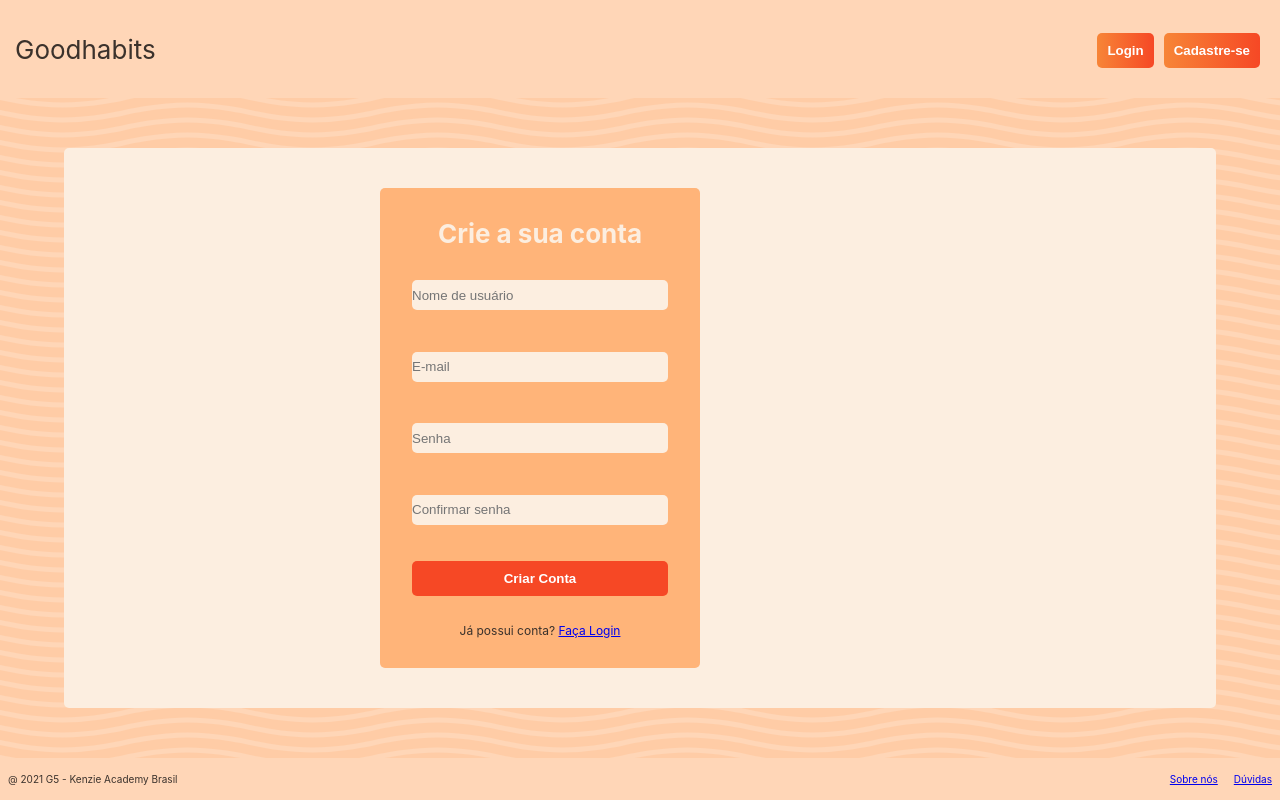
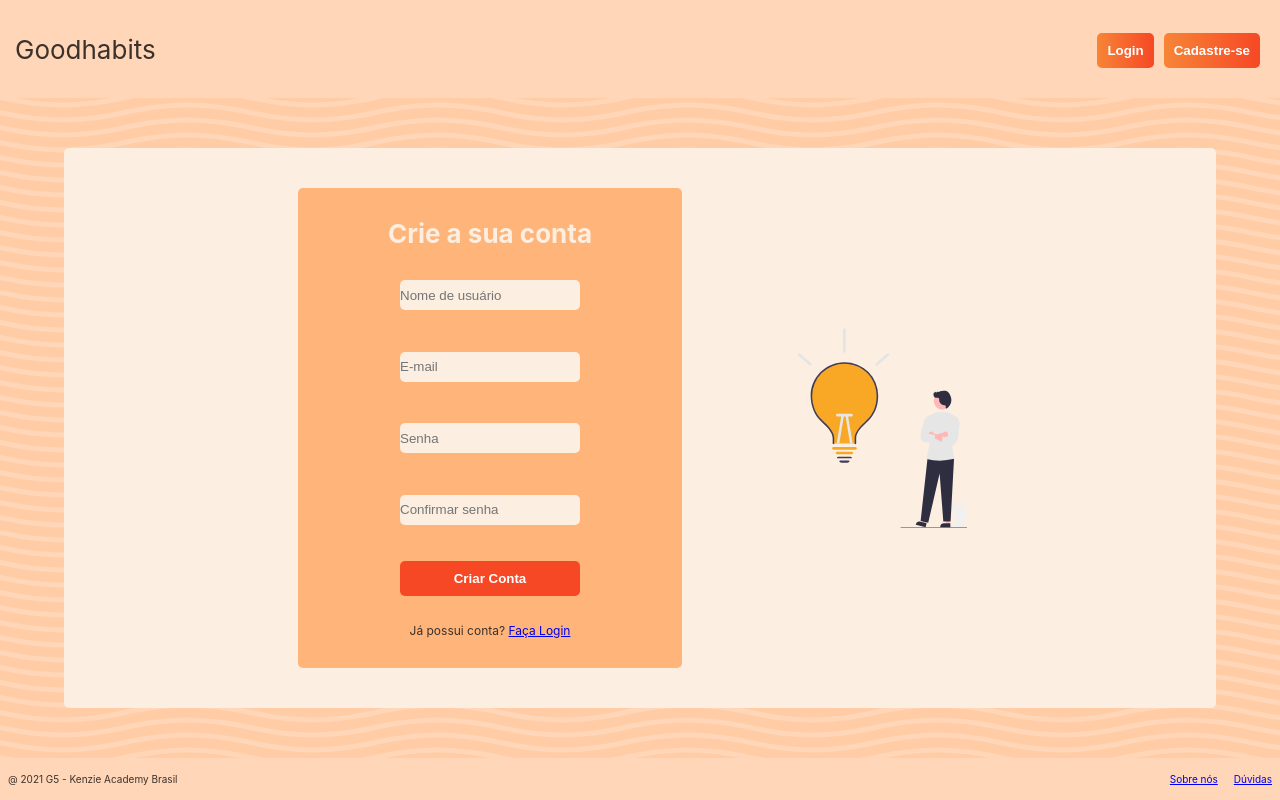
Before and after one commit to annaoliveira02/good-habits, a React (Create React App) app: page /signUp in a window 1280 px wide. Built offline with nearby package versions, Linux system fonts and the light colour scheme.

Commit message:
feat(src/featSignUp): editing image/completed form

```diff
--- a/src/components/SignUpForm/style.js
+++ b/src/components/SignUpForm/style.js
@@ -1,12 +1,12 @@
 import styled from "styled-components";
-import registerImage from "../../assets/img/registerImage.png";
+import registerImage from "../../assets/img/registerImage.svg";
 
 export const FormContainer = styled.form`
   display: flex;
   justify-content: space-between;
   flex-direction: column;
   align-items: center;
-  min-width: 25vw;
+  min-width: 30vw;
   height: 60vh;
   padding: 30px 0;
   background-color: #ffb479;
@@ -30,14 +30,22 @@ export const FormContainer = styled.form`
 
 export const Breaker = styled.div`
   display: flex;
+  flex-direction: row;
+  flex-wrap: nowrap;
+  align-items: center;
+  justify-content: space-around;
 `;
 
 export const ImageContainer = styled.div`
-  display: flex;
-  background-image: url(${registerImage});
-  height: 200px;
-  width: 200px;
-  background-color: transparent;
+  @media (min-width: 800px) {
+    display: flex;
+    background: url(${registerImage}) no-repeat center;
+    background-size: contain;
+    height: 200px;
+    width: 200px;
+    background-color: transparent;
+    margin-left: 100px;
+  }
 `;
 
 export const FormInput = styled.input`
@@ -46,12 +54,12 @@ export const FormInput = styled.input`
   border: transparent;
   background-color: #fceee0;
   height: 30px;
-  width: 20vw;
+  width: 180px;
 `;
 
 export const FormButton = styled.button`
   margin: 5px;
-  width: 20vw;
+  width: 180px;
   cursor: pointer;
   padding: 10px;
   border: none;
--- a/src/pages/Home/index.js
+++ b/src/pages/Home/index.js
@@ -17,6 +17,11 @@ const Home = () => {
             Gerencie melhor a <br /> sua
             <span className="titleSpan"> Rotina </span> com <br /> Goodhabits
           </div>
+          <div className="subtitle">
+            GoodHabits é uma plataforma para enumerar e manter seus hábitos,
+            criar e participar de grupos onde os membros compartilham atividades
+            e definem metas
+          </div>
           <div>
             <MainButton onClick={() => history.push("/signup")}>
               Get Started
--- a/src/pages/Home/style.js
+++ b/src/pages/Home/style.js
@@ -7,4 +7,8 @@ export const Breaker = styled.div`
   .titleSpan {
     color: red;
   }
+
+  .subtitle {
+    font-size: 14px;
+  }
 `;
```
Also changed, not shown: src/assets/img/registerImage.svg (renamed from src/assets/img/registerImage.png).
